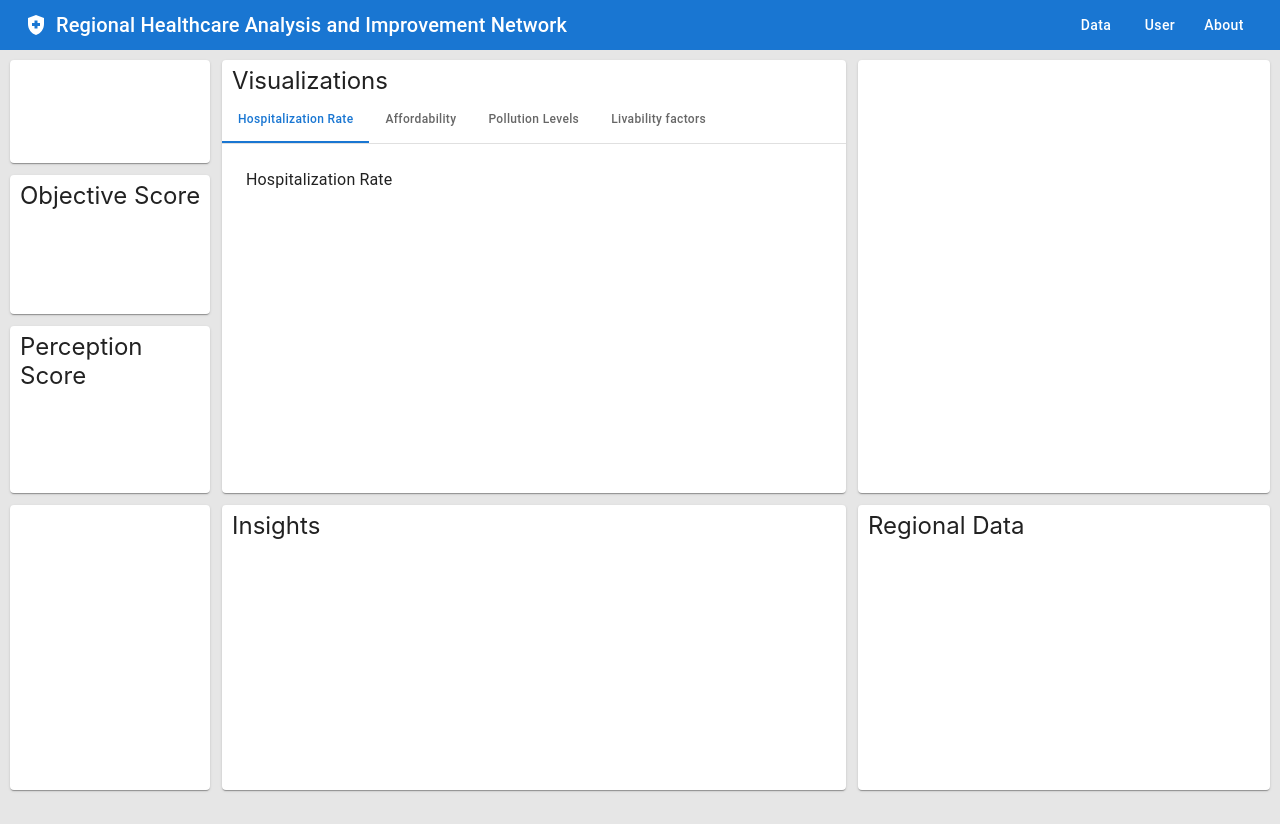
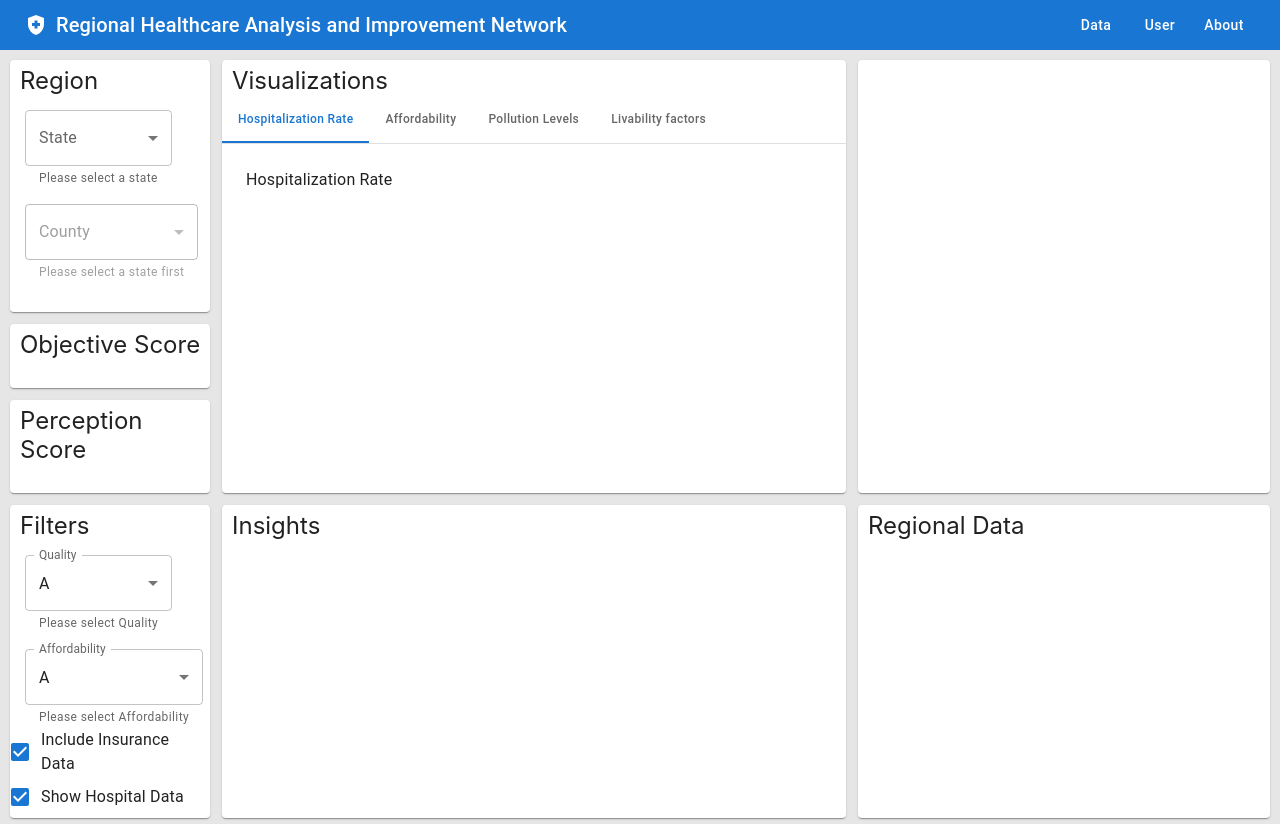
Before and after one commit to Project-RHAIN/RHAIN-frontend, a React (Create React App) app in the folder app/: page / in a window 1280 px wide. Before the commit the page ends 800 px from the top, so only its background shows below. Built offline with nearby package versions, Linux system fonts and the light colour scheme.

Commit message:
Added basic functionality to Search and Filter containers

```diff
--- /dev/null
+++ b/app/src/Components/Filters/Filters.js
@@ -0,0 +1,93 @@
+import React from "react";
+import Heading from "../Common/Heading/Heading";
+import TextField from '@mui/material/TextField';
+import FormControlLabel from '@mui/material/FormControlLabel'
+import { FormGroup,Checkbox } from "@mui/material";
+
+
+const quality = [
+    {
+      value: 'A',
+      label: 'A',
+    },
+    {
+      value: 'B',
+      label: 'B',
+    },
+    {
+      value: 'C',
+      label: 'C',
+    }
+  ];
+  const affordability = [
+    {
+      value: 'A',
+      label: 'A',
+    },
+    {
+      value: 'B',
+      label: 'B',
+    },
+    {
+      value: 'C',
+      label: 'C',
+    }
+  ];
+
+const Filters = () => {
+    return (
+        <div>
+            <React.Fragment>
+                <Heading>Filters</Heading>
+            </React.Fragment>
+            <div>
+                <TextField
+                style={{marginLeft:"15px", marginTop :"15px"}}
+                id="outlined-select-currency-native"
+                select
+                label="Quality"
+                defaultValue="A"
+                placeholder="Quality"
+                SelectProps={{
+                    native: true,
+                }}
+                helperText="Please select Quality"
+                >
+                {quality.map((option) => (
+                    <option key={option.value} value={option.value}>
+                    {option.label}
+                    </option>
+                ))}
+                </TextField>
+            </div>
+            <div>
+                <TextField
+                style={{marginLeft:"15px", marginTop :"15px"}}
+                id="outlined-select-currency-native"
+                select
+                label="Affordability"
+                defaultValue="A"
+                placeholder="Affordability"
+                SelectProps={{
+                    native: true,
+                }}
+                helperText="Please select Affordability"
+                >
+                {affordability.map((option) => (
+                    <option key={option.value} value={option.value}>
+                    {option.label}
+                    </option>
+                ))}
+                </TextField>
+            </div>
+            <div>
+                <FormGroup>
+                    <FormControlLabel control={<Checkbox defaultChecked />} label="Include Insurance Data" />
+                    <FormControlLabel control={<Checkbox defaultChecked />} label="Show Hospital Data" />
+                </FormGroup>
+            </div>
+        </div>
+    )
+}
+
+export default Filters
--- /dev/null
+++ b/app/src/Components/SearchBar/SearchBar.js
@@ -0,0 +1,70 @@
+import React, { useState } from "react";
+import TextField from "@mui/material/TextField";
+import MenuItem from '@mui/material/MenuItem';
+import Heading from "../Common/Heading/Heading";
+
+const Searchbar = () => {
+  const [stateValue, setstateValue] = useState("");
+  const [countyValue, setCountyValue] = useState("");
+
+  const states = [
+    { State: "California", County: ["Los Angeles","San Diego","San Jose","San Francisco","Fresno","Sacramento","Long Beach","Oakland","Bakersfield","Anaheim","Santa Ana","Riverside","Stockton","Chula Vista","Irvine","Fremont","San Bernardino","Modesto","Fontana","Oxnard","Moreno Valley","Huntington Beach","Glendale","Santa Clarita","Garden Grove","Oceanside","Rancho Cucamonga","Santa Rosa","Ontario","Lancaster","Elk Grove","Corona","Palmdale","Salinas","Pomona","Hayward","Escondido","Torrance","Sunnyvale","Orange","Fullerton","Pasadena","Thousand Oaks","Visalia","Simi Valley","Concord","Roseville","Victorville","Santa Clara","Vallejo","Berkeley","El Monte","Downey","Costa Mesa","Inglewood","Carlsbad","San Buenaventura (Ventura)","Fairfield","West Covina","Murrieta","Richmond","Norwalk","Antioch","Temecula","Burbank","Daly City","Rialto","Santa Maria","El Cajon","San Mateo","Clovis","Compton","Jurupa Valley","Vista","South Gate","Mission Viejo","Vacaville","Carson","Hesperia","Santa Monica","Westminster","Redding","Santa Barbara","Chico","Newport Beach","San Leandro","San Marcos","Whittier","Hawthorne","Citrus Heights","Tracy","Alhambra","Livermore","Buena Park","Menifee","Hemet","Lakewood","Merced","Chino","Indio","Redwood City"] },
+    { State: "Alaska", County: ["Aleutians East", "Anchorage", "Bristol Bay", "Denali", "Dillingham", "Fairbanks North Star"] },
+    { State: "Nevada", County: ["Las Vegas","Henderson","Reno","North Las Vegas","Sparks","Carson City"] },
+    {State: "New Mexico", County: ["Albuquerque","Las Cruces","Rio Rancho","Santa Fe","Roswell","Farmington","Clovis"]},
+    { State: "Alaska", County: ["Anchorage"]},
+    {State: "Kansas", County: ["Wichita","Overland Park","Kansas City","Olathe","Topeka","Lawrence","Shawnee","Manhattan", "Lenexa","Salina","Hutchinson"]},
+    ];
+
+  const handleStateChange = (event) => {
+    setstateValue(event.target.value);
+    setCountyValue("");
+  };
+
+  const handleCountyChange = (event) => {
+    setCountyValue(event.target.value);
+  };
+  return (
+    <div>
+        <React.Fragment>
+            <Heading>Region</Heading>
+        </React.Fragment>
+      <TextField
+        style={{marginLeft:"15px", marginTop :"15px"}}
+        select
+        // fullWidth
+        label="State"
+        value={stateValue}
+        onChange={handleStateChange}
+        helperText="Please select a state"
+      >
+        {states.map((state) => (
+          <MenuItem key={state.State} value={state.State}>
+            {state.State}
+          </MenuItem>
+        ))}
+      </TextField>
+      <TextField
+        style={{marginLeft:"15px", marginTop :"15px"}}
+        select
+        // fullWidth
+        label="County"
+        value={countyValue}
+        onChange={handleCountyChange}
+        disabled={!stateValue}
+        helperText={stateValue ? "Please select County" : "Please select a state first"}
+      >
+        {stateValue &&
+          states
+            .find((state) => state.State === stateValue)
+            .County.map((county) => (
+              <MenuItem key={county} value={county}>
+                {county}
+              </MenuItem>
+            ))}
+      </TextField>
+    </div>
+  );
+};
+
+export default Searchbar;
--- a/app/src/Pages/Dashboard/Dashboard.js
+++ b/app/src/Pages/Dashboard/Dashboard.js
@@ -6,6 +6,8 @@ import Insights from "../../Components/Insights/Insights";
 import RegionalData from "../../Components/RegionalData/RegionalData";
 import Score from "../../Components/Score/Score";
 import './Dashboard.scss'
+import SearchBar from "../../Components/SearchBar/SearchBar";
+import Filters from "../../Components/Filters/Filters";
 
 const Dashboard = () => {
 
@@ -15,7 +17,9 @@ const Dashboard = () => {
             <Grid item xs={2} className="grid-item">
                 <Grid container className="grid-container-sub">
                     <Grid item xs={12} className="grid-item-sub" style={{paddingBottom: '6px'}}>
-                        <Paper className="paperContainer"></Paper>
+                        <Paper className="paperContainer">
+                            <SearchBar/>
+                        </Paper>
                     </Grid>
                     <Grid item xs={12} className="grid-item-sub" style={{paddingTop: '6px', paddingBottom: '6px'}}>
                         <Paper className="paperContainer">
@@ -40,7 +44,9 @@ const Dashboard = () => {
           </Grid>
           <Grid container xs={12} className="bottom-row">
             <Grid item xs={2} className="grid-item">
-                <Paper className="paperContainer"></Paper>
+                <Paper className="paperContainer">
+                    <Filters/>
+                </Paper>
             </Grid>
             <Grid item xs={6} className="grid-item">
                 <Paper className="paperContainer">
```
